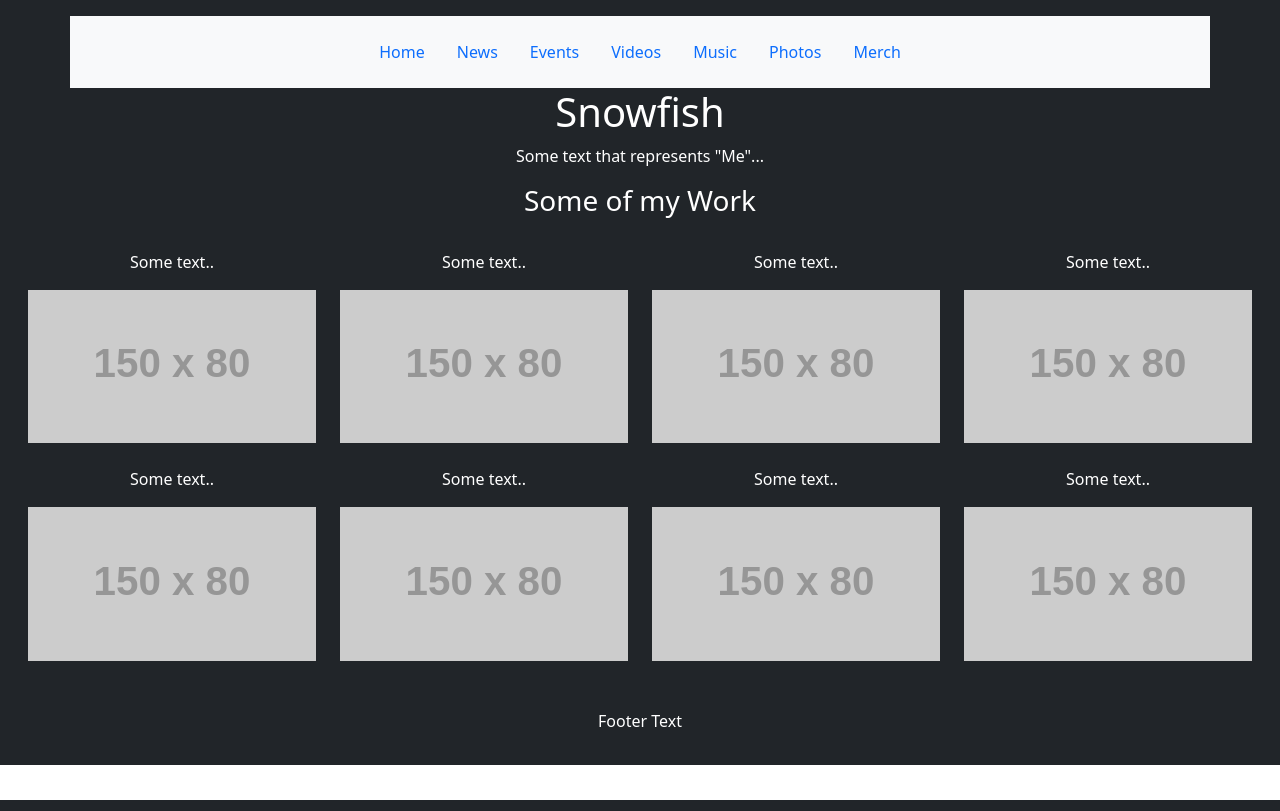
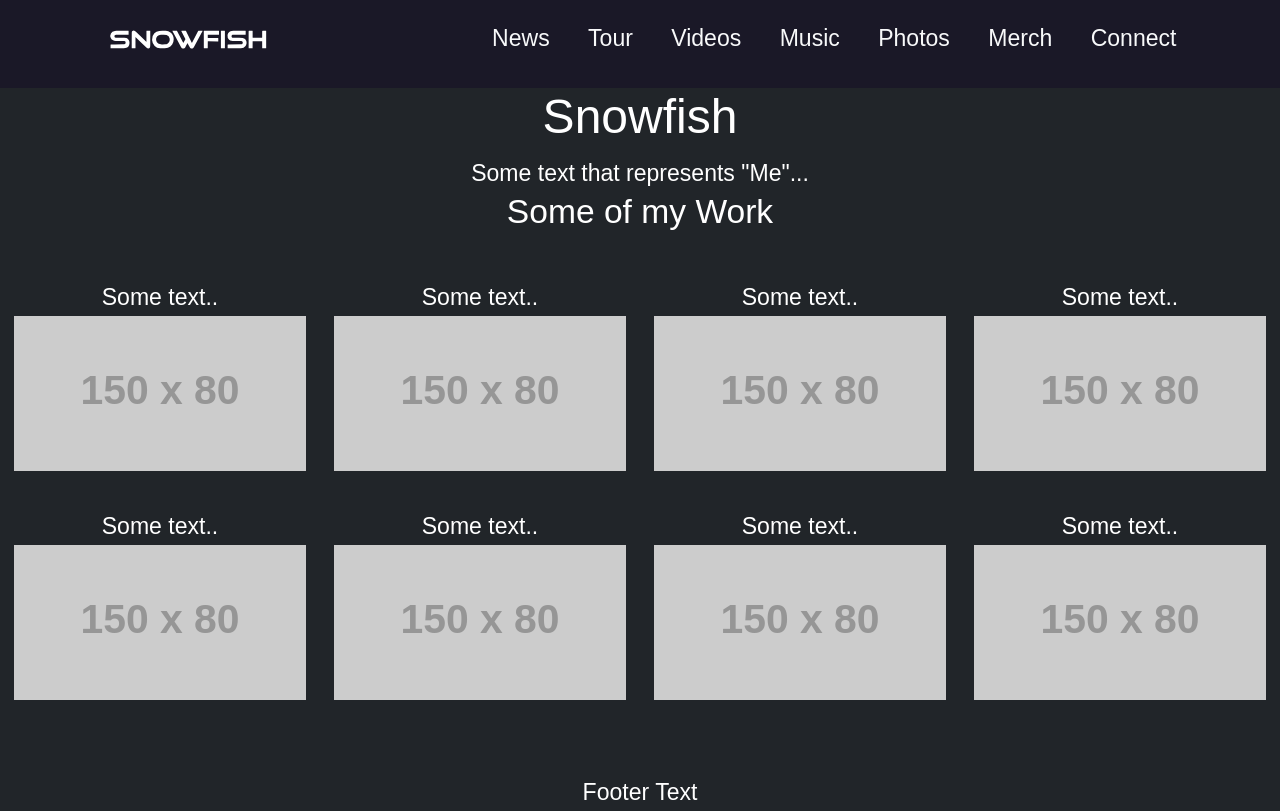
Before and after one commit to solomonrodrigues/snowfish, a Django app: page / in a window 1280 px wide. Run offline with Django 4.2, Linux system fonts and the light colour scheme; grey boxes labelled with a size stand in for pictures from a placeholder-image service; some libraries are stand-ins or nearby versions.

Commit message:
Nav bar, inspirations in readme, custom stylesheet, and logo vector.

```diff
--- /dev/null
+++ b/layout/static/layout/css/styles.css
@@ -0,0 +1,119 @@
+body, html {
+    margin: 0;
+    padding: 0;
+    font-family: 'Alumni Sans', sans-serif;
+    color: #000000;
+}
+
+p {
+    margin: 0;
+}
+
+.charger-logo {
+    font-family: 'Alumni Sans', sans-serif;
+    color: whitesmoke;
+    font-size: 1.8rem;
+    font-weight: 300;
+}
+
+.charger-list {
+    list-style-type: none;
+    padding: 0;
+}
+
+.nav-list {
+    list-style-type: none;
+    padding: 0;
+    margin: 0;
+}
+
+.nav-list a {
+    padding: 0.5rem 1rem;
+    color: whitesmoke;
+}
+
+.hero-container {
+    background-image: url("../images/hero-image-bg.jpg");
+    background-size: cover;
+    background-position: center;
+}
+
+.primary-background {
+    background-color: #d9f7f3;
+}
+
+.secondary-background {
+    background-color: #ffdcd5;
+}
+
+.vh-50 {
+    height: 50vh !important;
+}
+
+@media only screen and (min-width: 992px){
+    body, html {
+        font-size: 1.2rem;
+    }
+}
+
+.bg-nav {
+    background-color: #191c1f;
+}
+
+[role="banner"] {
+    background: #1a1827;
+    overflow: hidden;
+    margin: 0;
+    padding: 10px 0 6px;
+    position: relative;
+    z-index: 0;
+}
+
+[role="banner"] .logo {
+    font-size: 40px;
+    font-size: 4rem;
+    font-family: "Roboto", Corbel, Avenir, "Lucida Grande", "Lucida Sans", sans-serif;
+    background: url(../img/gt_wht_trnsprnt.svg) 0 0 no-repeat;
+    color: #0e1117;
+    display: block;
+    float: left;
+    font-weight: 700;
+    margin: 0px; /*10px;*/
+    overflow: hidden;
+    text-decoration: none;
+    text-indent: 100%;
+    width: 208px;/*104px;*/
+    height: 72px; /*36px;*/
+}
+
+[role="banner"] [role="navigation"] a {
+    color: #f1fff7;
+    display: block;
+    padding: 20px 0px;
+    text-decoration: none;
+}
+
+element.style {
+}
+@media screen and (min-width: 768px)
+body {
+    min-width: 768px;
+}
+body {
+    /*font-family: Palatino, "Palatino Linotype", "Book Antiqua", "Hoefler Text", Georgia, "Lucida Bright", Cambria, Times, "Times New Roman", serif;*/
+    font-size: 12px;
+    font-size: 1.2rem;
+    background: #181d27;
+    color: #c1cad2;
+    line-height: 1.6;
+    -webkit-font-smoothing: antialiased;
+    -moz-osx-font-smoothing: grayscale;
+}
+
+.nav-link {
+    display: block;
+    padding: 0.5rem 1rem;
+    color: #f8f9fa;
+    text-decoration: none;
+    transition: color 0.15s ease-in-out, background-color 0.15s ease-in-out, border-color 0.15s ease-in-out;
+}
--- a/layout/templates/base.html
+++ b/layout/templates/base.html
@@ -9,12 +9,13 @@
         <meta name="author" content="Solomon Rodrigues">
         <meta name="viewport" content="width=device-width, initial-scale=1.0">
         <link rel="stylesheet" type="text/css" href="{% static 'layout/css/bootstrap.css' %}"/>
+        <link rel="stylesheet" type="text/css" href="{% static 'layout/css/styles.css' %}"/>
         {% block head_scripts %}
         {% endblock head_scripts %}
     </head>
 
     <body>
-        <div class="p-3 mb-2 bg-dark text-white">
+        <div class="bg-dark text-white">
             {% block content %}
             {% endblock content %}
             <footer class="container-fluid text-center">
--- a/layout/templates/home.html
+++ b/layout/templates/home.html
@@ -13,17 +13,16 @@
 <!--  </div>-->
 <!--</div>-->
 
-<div class="container bg-light text-dark">
-  <header class="d-flex justify-content-center py-3">
+<div role="banner" id="top">
+  <div class="container">
+    <a class="logo">Snowfish</a>
+    <nav class="d-flex justify-content-end">
       <ul class="nav nav-pills">
-      <li class="nav-item">
-        <a href="#" class="nav-link">Home</a>
-      </li>
         <li class="nav-item">
           <a href="#" class="nav-link">News</a>
         </li>
         <li class="nav-item">
-        <a href="#" class="nav-link">Events</a>
+          <a href="#" class="nav-link">Tour</a>
         </li>
         <li class="nav-item">
           <a href="#" class="nav-link">Videos</a>
@@ -37,9 +36,44 @@
         <li class="nav-item">
           <a href="#" class="nav-link">Merch</a>
         </li>
+        <li class="nav-item">
+          <a href="#" class="nav-link">Connect</a>
+        </li>
       </ul>
-  </header>
+    </nav>
   </div>
+</div>
+
+<!--<nav class="container bg-nav text-light d-flex justify-content-between">-->
+<!--  <div class="d-flex justify-content-center py-3">-->
+<!--    <p>Snowfish</p>-->
+<!--  </div>-->
+<!--  <div class="d-flex justify-content-center py-3">-->
+<!--    <ul class="nav nav-pills">-->
+<!--      <li class="nav-item">-->
+<!--        <a href="#" class="nav-link" style="color: inherit;">Home</a>-->
+<!--      </li>-->
+<!--      <li class="nav-item">-->
+<!--        <a href="#" class="nav-link" style="color: inherit;">News</a>-->
+<!--      </li>-->
+<!--      <li class="nav-item">-->
+<!--        <a href="#" class="nav-link" style="color: inherit;">Events</a>-->
+<!--      </li>-->
+<!--      <li class="nav-item">-->
+<!--        <a href="#" class="nav-link" style="color: inherit;">Videos</a>-->
+<!--      </li>-->
+<!--      <li class="nav-item">-->
+<!--        <a href="#" class="nav-link" style="color: inherit;">Music</a>-->
+<!--      </li>-->
+<!--      <li class="nav-item">-->
+<!--        <a href="#" class="nav-link" style="color: inherit;">Photos</a>-->
+<!--      </li>-->
+<!--      <li class="nav-item">-->
+<!--        <a href="#" class="nav-link" style="color: inherit;">Merch</a>-->
+<!--      </li>-->
+<!--    </ul>-->
+<!--  </div>-->
+<!--</nav>-->
 
 <!--<nav class="navbar navbar-inverse">-->
 <!--  <div class="container-fluid">-->
```
Also changed, not shown: README.md, layout/static/layout/img/gt_wht_trnsprnt.svg (added). Lines whose indentation alone changed are shown as unchanged.
